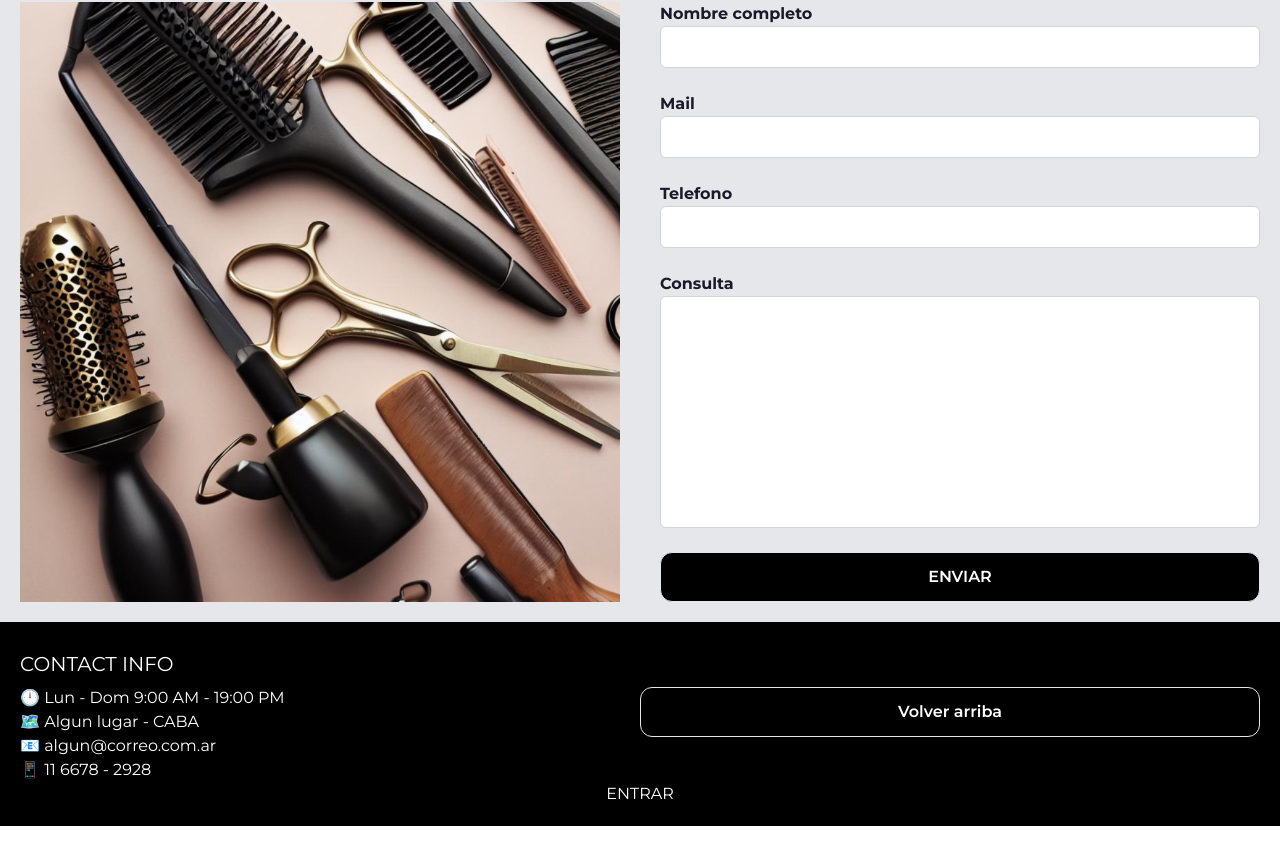
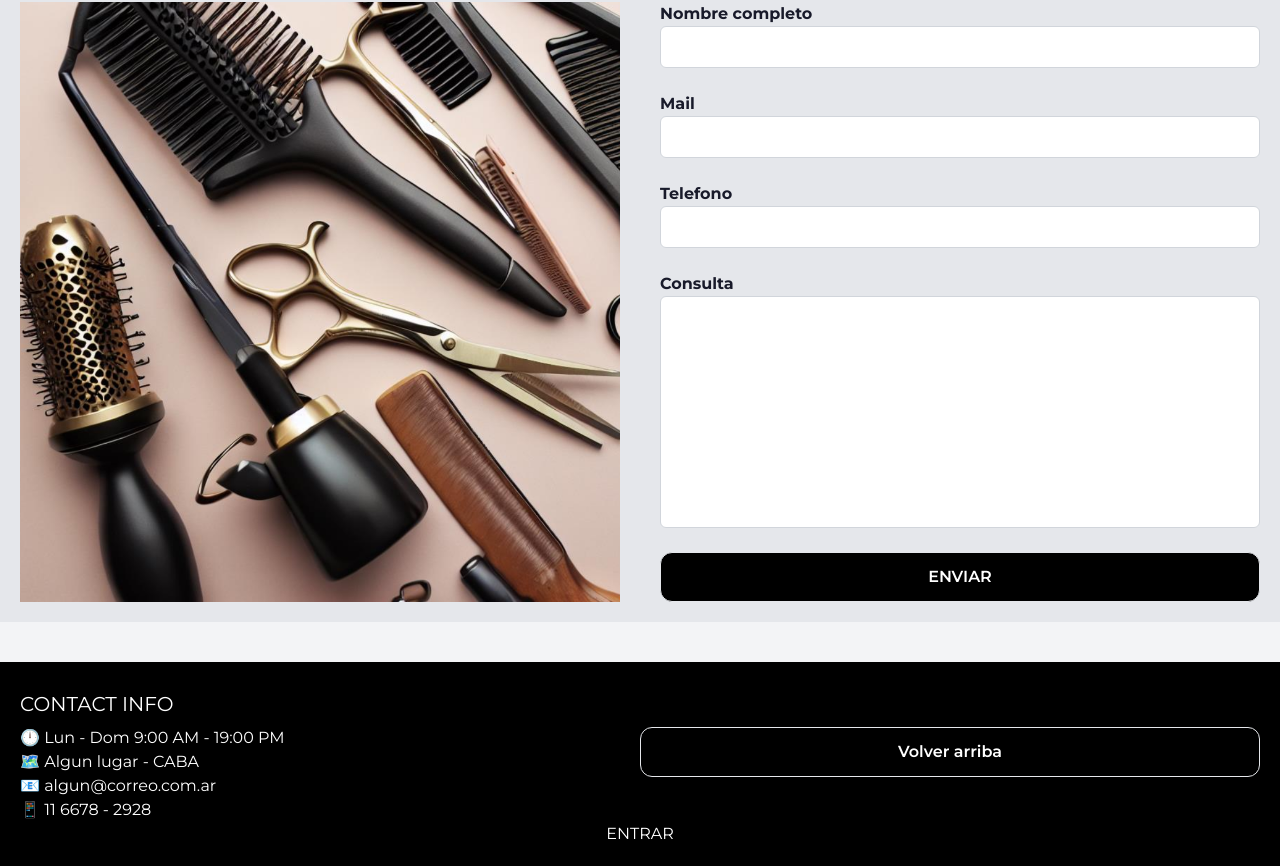
Before and after one commit to JuanPrato/turnitos, a Next.js app: page / in a window 1280 px wide. Shown: the part 3095-3961 px from the top of the page. Before the commit the page ends 3921 px from the top, so only its background shows below. Built offline with nearby package versions, Linux system fonts and the light colour scheme.

Commit message:
add link to admin panel

```diff
--- a/src/app/Footer.tsx
+++ b/src/app/Footer.tsx
@@ -5,7 +5,8 @@ import Link from "next/link";
 export default function Footer() {
 
   return (
-    <footer className="bg-black text-white p-5 box-content grid grid-cols-2">
+    <footer className="bg-black text-white p-5 mt-10 box-content">
+      <div className="grid grid-cols-2 max-w-7xl mx-auto">
         <section>
           <h2 className="text-xl my-2">CONTACT INFO</h2>
           <h3>🕛 Lun - Dom 9:00 AM - 19:00 PM</h3>
@@ -16,7 +17,8 @@ export default function Footer() {
         <div className="grid items-center">
           <BackToTopButton />
         </div>
-      <Link className="text-center col-span-2" href="">ENTRAR</Link>
+        <Link className="text-center col-span-2" href="/admin">ENTRAR</Link>
+      </div>
     </footer>
   );
 
```
Lines whose indentation alone changed are shown as unchanged.
